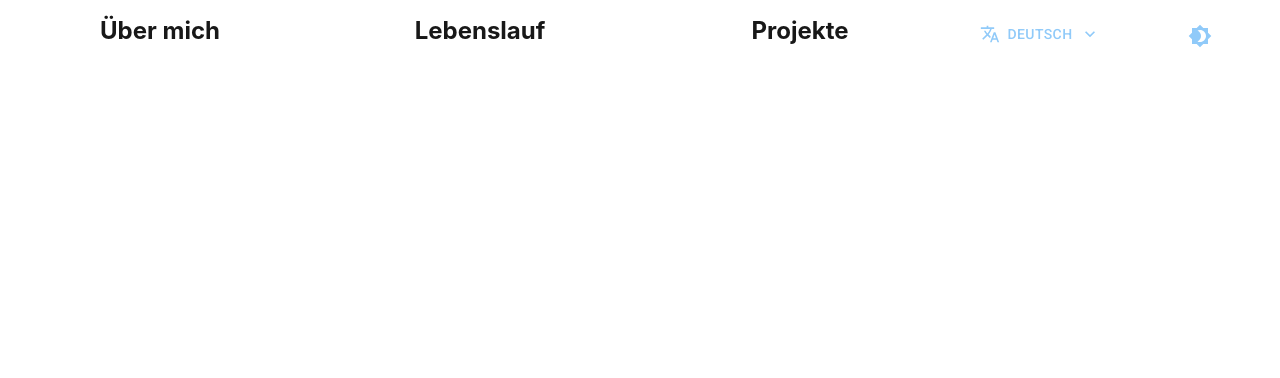
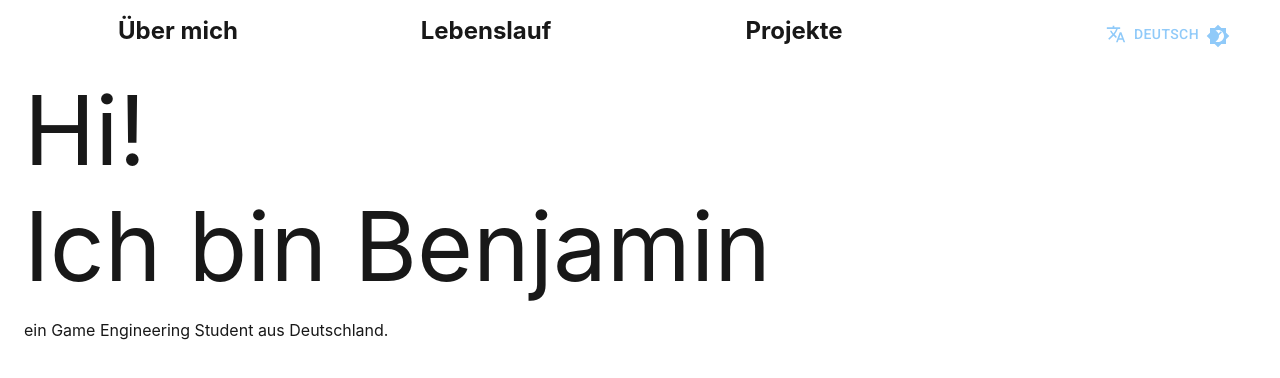
Before and after one commit to bennischober/mono.benjaminschober.de, a React (Create React App) app in the folder app/main-hp-app/: page / in a window 1280 px wide. Shown: the top 378 px of the page. Built offline with nearby package versions, Linux system fonts and the light colour scheme.

Commit message:
Navbar functional
- added AnchorLinks component (smooth scroll to anchor)
- added main and secondary headings
- ToDo: Work on responsiveness! (font-size, width, wrapping, etc)

```diff
--- a/app/main-hp-app/src/App.css
+++ b/app/main-hp-app/src/App.css
@@ -1,7 +1,3 @@
-.App {
-  text-align: center;
-}
-
 .App-logo {
   height: 40vmin;
   pointer-events: none;
--- a/app/main-hp-app/src/App.jsx
+++ b/app/main-hp-app/src/App.jsx
@@ -4,6 +4,8 @@ import {setTheme, getTheme} from "./utils/themes";
 import {setLanguage, getLanguage} from "./utils/languages";
 import {Navbar} from "./app/components/navbar";
 import {ThemeProvider} from "@material-ui/core";
+import {TopContent} from "./app/components/topContent";
+import Container from '@material-ui/core/Container';
 
 // might change toggle theme functionality => calculated here and passed as argument (function) to child (Navbar)
 
@@ -37,10 +39,17 @@ class App extends React.Component {
 
         return (
             <ThemeProvider theme={curTheme}>
-                <div className="App">
+                <Container width="unset" maxWidth="100vw" className="App">
                     <Navbar text={curLang.nav} onLangChange={this.handleLanguageChange}
                             onThemeChange={this.handleThemeChange} themeState={this.state.theme}/>
-                </div>
+                    <main>
+                        <TopContent text={curLang.introduction} />
+                    </main>
+                    <footer>
+                        <section>
+                        </section>
+                    </footer>
+                </Container>
             </ThemeProvider>
         );
     }
--- /dev/null
+++ b/app/main-hp-app/src/app/components/anchorLink/index.jsx
@@ -0,0 +1,36 @@
+import React from "react";
+
+export class AnchorLink extends React.Component {
+    constructor(props) {
+        super(props);
+        this.smoothScroll = this.smoothScroll.bind(this);
+    }
+
+    smoothScroll(e) {
+        e.preventDefault();
+        let offset = () => 0
+        if (typeof this.props.offset !== 'undefined') {
+            if (!!(this.props.offset && this.props.offset.constructor && this.props.offset.apply)) {
+                offset = this.props.offset
+            } else {
+                offset = () => parseInt(this.props.offset)
+            }
+        }
+        const id = e.currentTarget.getAttribute('href').slice(1)
+        const $anchor = document.getElementById(id);
+        if(!$anchor) return;
+        const offsetTop = $anchor.getBoundingClientRect().top + window.pageYOffset;
+        window.scroll({
+            top: offsetTop - offset(),
+            behavior: 'smooth'
+        })
+        if (this.props.onClick) {this.props.onClick(e)}
+    }
+
+    render() {
+        const {offset, text, ...rest} = this.props;
+        return(
+            <a {...rest} onClick={this.smoothScroll}>{text}</a>
+        );
+    }
+}
--- a/app/main-hp-app/src/app/components/navbar/index.jsx
+++ b/app/main-hp-app/src/app/components/navbar/index.jsx
@@ -5,7 +5,8 @@ import {makeStyles} from "@material-ui/styles";
 const useStyles = makeStyles((theme) => ({
     root: {
         flexGrow: 1,
-        margin: "1rem 0 1rem 0"
+        margin: "1rem 0 1rem 0",
+        textAlign: "center"
     },
 }));
 
--- a/app/main-hp-app/src/app/components/navbar/navItems.jsx
+++ b/app/main-hp-app/src/app/components/navbar/navItems.jsx
@@ -2,6 +2,7 @@ import React from "react";
 import {ThemeToggle} from "../themeToggle";
 import {LanguageToggle} from "../langToggle";
 import Grid from '@material-ui/core/Grid';
+import {AnchorLink} from "../anchorLink";
 
 // https://www.w3schools.com/howto/tryit.asp?filename=tryhow_css_switch for styles!
 // https://create-react-app.dev/docs/title-and-meta-tags/ for meta tags changes!
@@ -15,13 +16,13 @@ export function NavItems(props) {
 
     return (
         <Grid container>
-            <Grid item xs={12} sm={3}><a href="#about" className="main-links">{data.about}</a></Grid>
-            <Grid item xs={12} sm={3}><a href="#resume" className="main-links">{data.resume}</a></Grid>
-            <Grid item xs={12} sm={3}><a href="#projects" className="main-links">{data.projects}</a></Grid>
+            <Grid item xs={12} sm={3}><AnchorLink href="#about" className="main-links" text={data.about}/></Grid>
+            <Grid item xs={12} sm={3}><AnchorLink href="#resume" className="main-links" text={data.resume} /></Grid>
+            <Grid item xs={12} sm={3}><AnchorLink href="#projects" className="main-links" text={data.projects} /></Grid>
             <Grid item xs={12} sm={3}>
-                <Grid container>
-                    <Grid item xs={12} sm={6}><LanguageToggle text={data.comps.btn.langToggle} onLangChange={onLangChange}/></Grid>
-                    <Grid item xs={12} sm={6}><ThemeToggle text={data.comps.btn.themeToggle} onThemeChange={onThemeChange} themeState={themeState}/></Grid>
+                <Grid container justifyContent="flex-end">
+                    <Grid item xs={12} sm={3}><LanguageToggle text={data.comps.btn.langToggle} onLangChange={onLangChange}/></Grid>
+                    <Grid item xs={12} sm={3}><ThemeToggle text={data.comps.btn.themeToggle} onThemeChange={onThemeChange} themeState={themeState}/></Grid>
                 </Grid>
             </Grid>
         </Grid>
--- /dev/null
+++ b/app/main-hp-app/src/app/components/topContent/index.jsx
@@ -0,0 +1,14 @@
+import React from "react";
+import {TopText} from "./topText";
+
+export function TopContent(props) {
+    const text = props.text;
+
+    return(
+        <header className="css-typing">
+            <TopText text={text.intro} cname="main"/>
+            <TopText text={text.name} cname="main"/>
+            <TopText text={text.sub}/>
+        </header>
+    );
+}
--- /dev/null
+++ b/app/main-hp-app/src/app/components/topContent/topText.jsx
@@ -0,0 +1,11 @@
+import React from "react";
+import {Box} from "@material-ui/core";
+
+export function TopText(props) {
+    const text = props.text;
+    const cname = props.cname;
+
+    return(
+        cname === "main" ? <Box sx={{fontSize: 'h1.fontSize'}}>{text}</Box> : <p className="secondary-header-text">{text}</p>
+    );
+}
```
Also changed, not shown: app/main-hp-app/public/index.html (+0 -10 lines).
